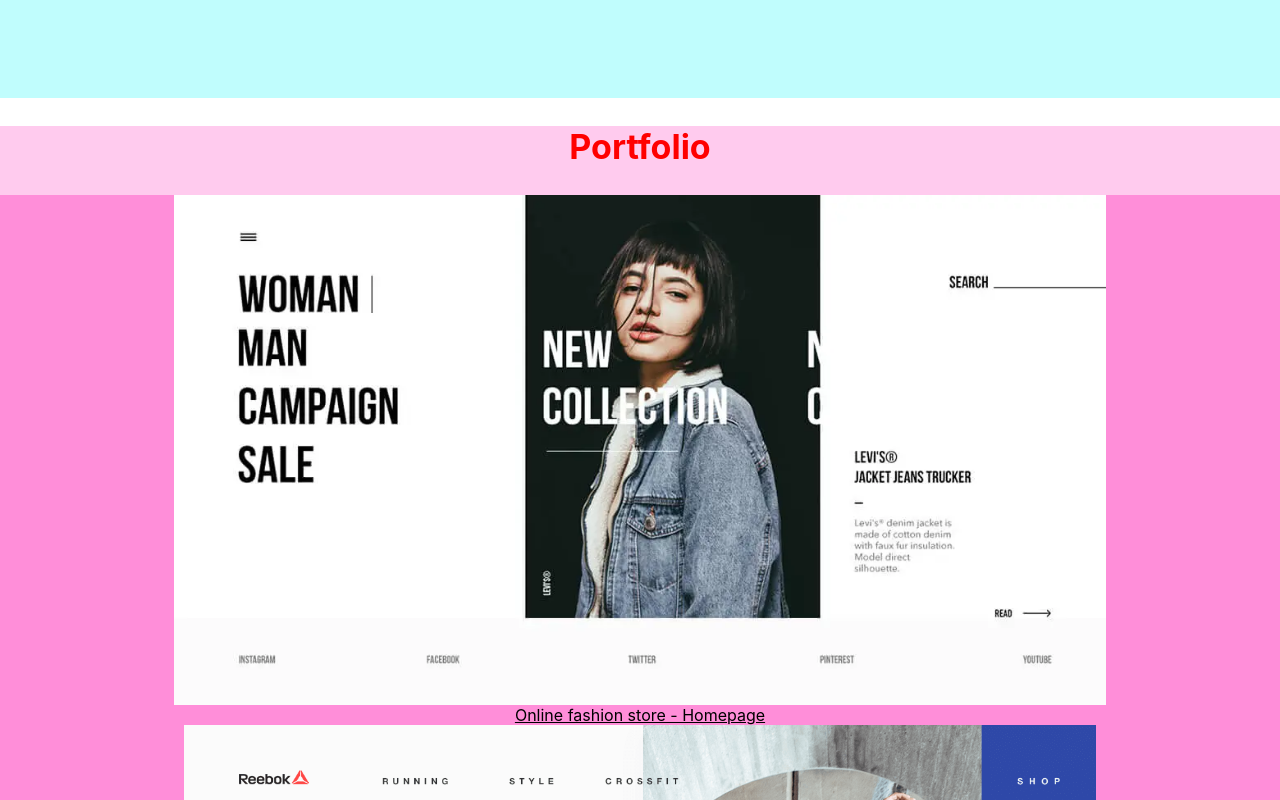
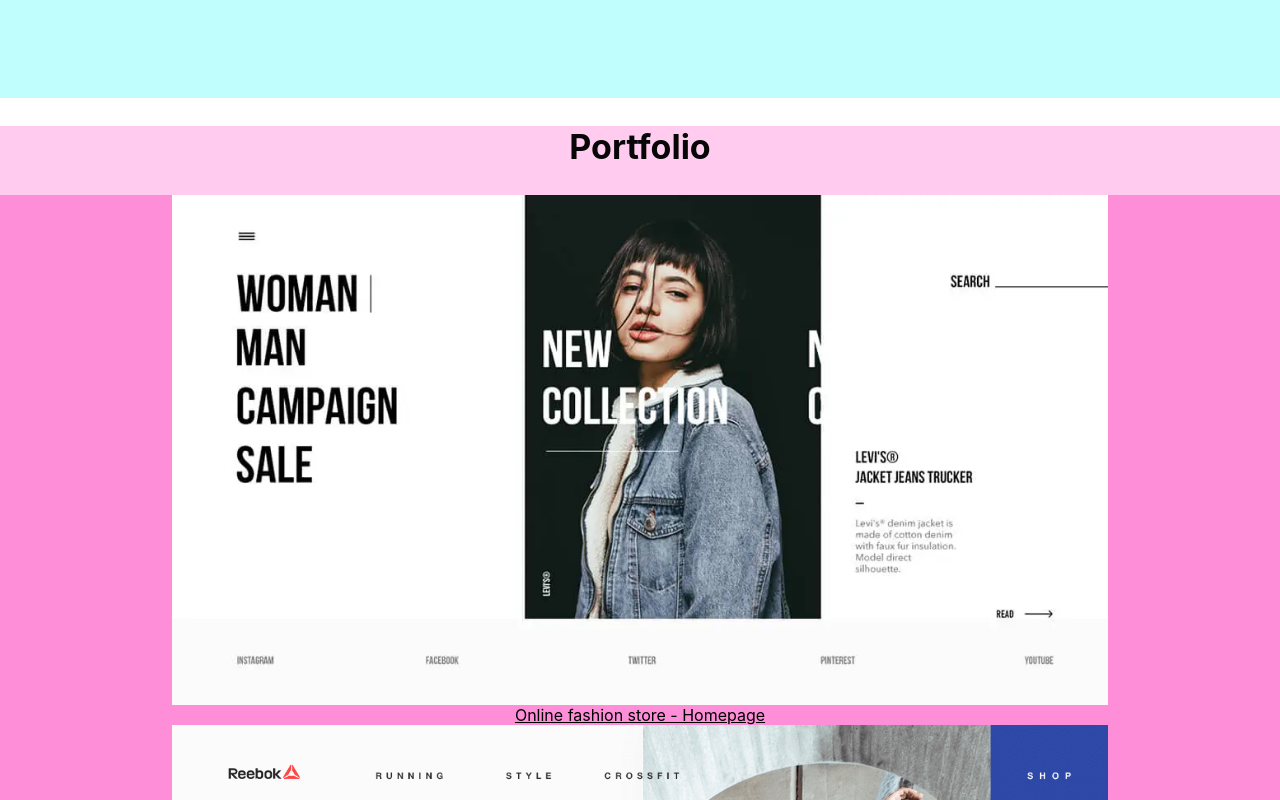
Before and after one commit to metedri/portfolio, a React app: page / in a window 1280 px wide. Shown: the part 1720-2520 px from the top of the page. Built offline with nearby package versions, Linux system fonts and the light colour scheme.

Commit message:
Добавлена секция Contacts

```diff
--- a/src/App.tsx
+++ b/src/App.tsx
@@ -5,6 +5,7 @@
 import { AboutMe } from './layout/sections/aboutme/AboutMe';
 import { Skills } from './layout/sections/skills/Skills';
 import { Portfolio } from './layout/sections/portfolio/Portfolio';
+import { Contacts } from './layout/sections/contacts/Contacts';
 
 
 function App() {
@@ -15,6 +16,7 @@
             <AboutMe/>
             <Skills/>
             <Portfolio/>
+            <Contacts/>
         </div>
     );
 }
--- a/src/components/SectionTitle.tsx
+++ b/src/components/SectionTitle.tsx
@@ -8,5 +8,5 @@
     font-size: 34px;
     display: flex;
     justify-content: center;
-    color: red;
+    color: #070707;
 `
--- /dev/null
+++ b/src/layout/sections/contacts/Contacts.tsx
@@ -0,0 +1,33 @@
+import React from "react";
+import styled from "styled-components";
+import { SectionTitle } from "../../../components/SectionTitle";
+
+export const Contacts = () => {
+    return (
+        <StyledContacts>
+            <SectionTitle>Contacts</SectionTitle>
+            <p>Want to know more or just chat?<br></br>You are welcome!</p>
+            <StyledButton>Send message</StyledButton>
+            <div>
+                Icon1 Icon2 Icon3 Icon4
+            </div>
+            <p>Like me on<br></br>LinkedIn, Instagram, Behance, Dribble</p>
+        </StyledContacts>
+    )
+}
+
+const StyledContacts = styled.section`
+    display: flex;
+    flex-direction: column;
+    align-items: center;
+`
+
+const StyledButton = styled.button`
+    width: 180.5px;
+    height: 42px;
+    background-color: #070707;
+    color: #FFFFFF;
+    border: none;
+    border-radius: 50px;
+    font-size: 18px;
+`
--- a/src/layout/sections/portfolio/portfolioItem/PortfolioItem.tsx
+++ b/src/layout/sections/portfolio/portfolioItem/PortfolioItem.tsx
@@ -30,6 +30,7 @@
 `
 
 const ProjectCover = styled.img`
-    max-height: 510px;
-    max-width: 936.24px;
+    height: 510px;
+    width: 936.24px;
+    object-fit: cover;
 `
```
